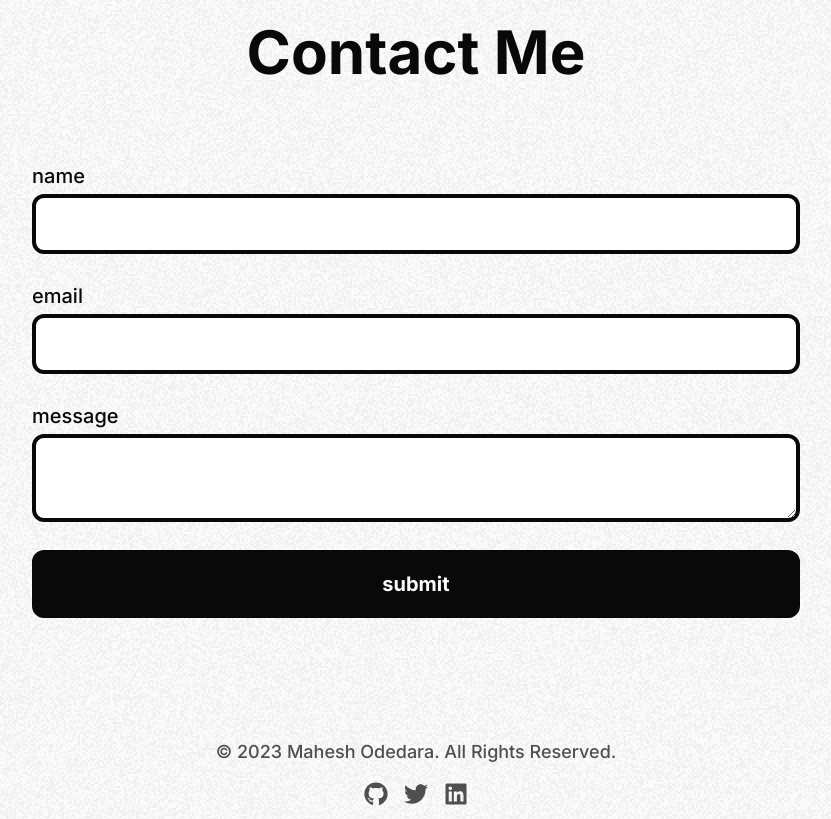
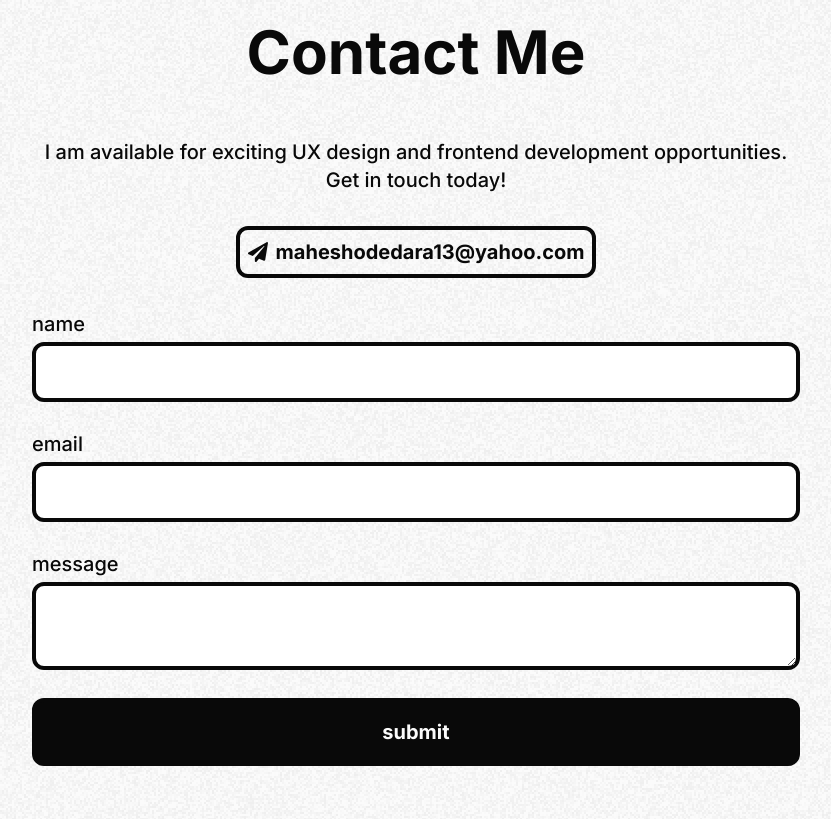
Before and after one commit to mahesh-143/nextjs-portfolio, a Next.js app: page / in a window 1280 px wide. Shown: the part 2320-3139 px from the top of the page, without its empty margins (224-1055 px from the left). Built offline with nearby package versions, Linux system fonts and the light colour scheme.

Commit message:
Added email address and subheadline in contact section

```diff
--- a/src/app/components/sections/Contact.tsx
+++ b/src/app/components/sections/Contact.tsx
@@ -2,6 +2,7 @@
 import React from "react"
 import { inter } from "../utils/fonts"
 import { motion } from "framer-motion"
+import { FaPaperPlane } from "react-icons/fa"
 
 const variants = {
   hidden: { opacity: 0, x: 0, y: 20 },
@@ -12,10 +13,12 @@ const Contact = () => {
   return (
     <motion.div initial="hidden" animate="enter" transition={{duration: 0.4, type: "easeInOut"}} variants={variants} className="container mx-auto px-5 pt-10" id="Contact">
       <h2
-        className={`${inter.className} font-bold text-5xl md:text-6xl text-center mb-20`}
+        className={`${inter.className} font-bold text-5xl md:text-6xl text-center mb-14`}
       >
         Contact Me
       </h2>
+      <p className="mb-8 text-center max-w-3xl mx-auto">I am available for exciting UX design and frontend development opportunities. Get in touch today!</p>
+      <div className="text-center mx-auto font-bold py-2 px-2 mb-8 max-w-fit border-4 border-black dark:border-whiteaccent rounded-xl flex items-center gap-2"><FaPaperPlane/><span>maheshodedara13&#64;yahoo.com</span> </div>
       <div>
         <form action="" className="flex flex-col gap-1 max-w-3xl mx-auto">
             <label htmlFor="name">name</label>
```
